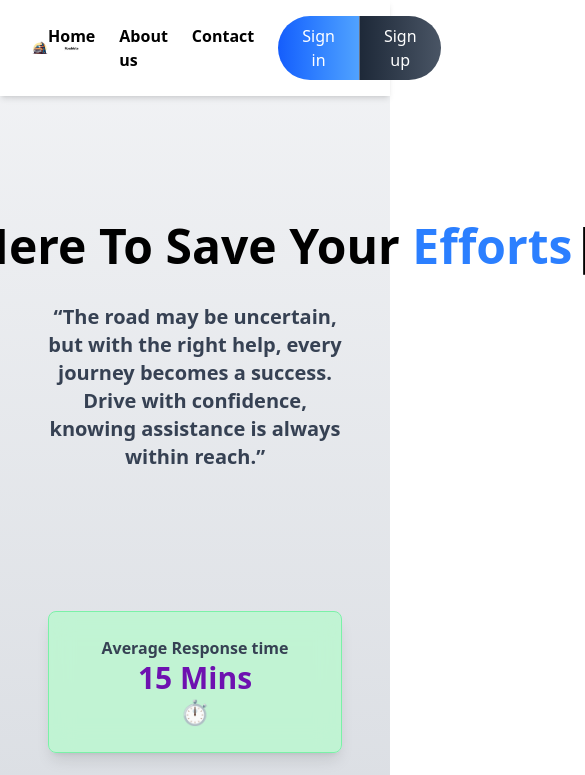
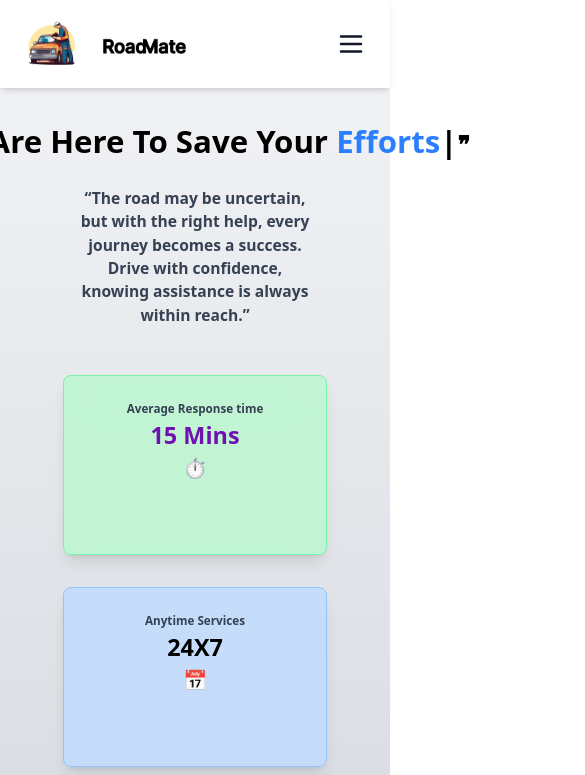
Before and after one commit to Jaypatel2006/Roadmate, a Next.js app: page / in a window 390 px wide. Shown: the top 775 px of the page, 585 px wide, since content can reach past the window. Built offline with nearby package versions, Linux system fonts and the light colour scheme; a web font is replaced by a local one.

Commit message:
responsiveness

```diff
--- a/app/navbar.jsx
+++ b/app/navbar.jsx
@@ -1,8 +1,11 @@
 "use client";
-import React, { useState, useEffect } from "react";
+import { useState, useEffect } from "react";
+import { motion, AnimatePresence } from "framer-motion";
+import { Menu, X } from "lucide-react";
 
 const Navbar = () => {
   const [isScrolled, setIsScrolled] = useState(false);
+  const [isOpen, setIsOpen] = useState(false);
 
   useEffect(() => {
     const handleScroll = () => {
@@ -15,7 +18,7 @@ const Navbar = () => {
 
   return (
     <nav
-      className={`fixed top-0 left-0 w-full px-8 py-4 flex justify-between items-center z-50 transition-all duration-300 ${
+      className={`fixed top-0 left-0 w-full px-6 md:px-12 py-4 flex justify-between items-center z-50 transition-all duration-300 ${
         isScrolled
           ? "bg-white/30 backdrop-blur-xl shadow-lg border-b border-gray-300"
           : "bg-white shadow-md"
@@ -26,40 +29,78 @@ const Navbar = () => {
         <img
           src="logo.jpg"
           alt="RoadMate Logo"
-          className="w-16 h-16 object-contain rounded-3xl"
+          className="w-14 md:w-16 h-14 md:h-16 object-contain rounded-3xl"
         />
         <img
           src="name.jpg"
           alt="RoadMate"
-          className="h-12 object-contain rounded-xl"
+          className="h-10 md:h-12 object-contain rounded-xl"
         />
       </div>
 
-      {/* Right Side - Navigation Links & Buttons */}
-      <div className="flex items-center gap-6">
-        {/* Navigation Links */}
-        <div className="flex gap-6">
+      {/* Desktop Navigation */}
+      <div className="hidden md:flex items-center gap-8">
         {["Home", "About us", "Contact"].map((link, index) => (
           <a
             key={index}
             href="#"
-              className="text-black font-semibold transition-transform transform hover:scale-105 hover:text-blue-600 duration-300"
+            className="text-black font-semibold transition-all transform hover:scale-105 hover:text-blue-600 duration-300"
           >
             {link}
           </a>
         ))}
       </div>
 
-        {/* Buttons */}
-        <div className="flex">
-          <button className="bg-gradient-to-r from-blue-600 to-blue-400 text-white px-6 py-2 rounded-l-full cursor-pointer hover:brightness-110 transition-all duration-300">
+      {/* Buttons for Desktop */}
+      <div className="hidden md:flex">
+        <button className="bg-gradient-to-r from-blue-600 to-blue-400 text-white px-5 py-2 rounded-l-full cursor-pointer hover:brightness-110 transition-all duration-300">
           Sign in
         </button>
-          <button className="bg-gradient-to-r from-gray-800 to-gray-600 text-white px-6 py-2 rounded-r-full border-l border-gray-500 cursor-pointer hover:brightness-110 transition-all duration-300">
+        <button className="bg-gradient-to-r from-gray-800 to-gray-600 text-white px-5 py-2 rounded-r-full border-l border-gray-500 cursor-pointer hover:brightness-110 transition-all duration-300">
           Sign up
         </button>
       </div>
+
+      {/* Mobile Menu Button */}
+      <button
+        className="md:hidden text-gray-900"
+        onClick={() => setIsOpen(!isOpen)}
+      >
+        {isOpen ? <X size={30} /> : <Menu size={30} />}
+      </button>
+
+      {/* Mobile Menu */}
+      <AnimatePresence>
+        {isOpen && (
+          <motion.div
+            initial={{ opacity: 0, y: -20 }}
+            animate={{ opacity: 1, y: 0 }}
+            exit={{ opacity: 0, y: -20 }}
+            className="absolute top-16 left-0 w-full bg-white shadow-md border-b border-gray-300 flex flex-col items-center space-y-6 py-6 md:hidden"
+          >
+            {["Home", "About us", "Contact"].map((link, index) => (
+              <a
+                key={index}
+                href="#"
+                className="text-black font-semibold text-lg transition-all transform hover:scale-105 hover:text-blue-600 duration-300"
+                onClick={() => setIsOpen(false)}
+              >
+                {link}
+              </a>
+            ))}
+
+            {/* Mobile Buttons */}
+            <div className="flex flex-col w-3/4 gap-3">
+              <button className="bg-gradient-to-r from-blue-600 to-blue-400 text-white px-5 py-2 rounded-full cursor-pointer hover:brightness-110 transition-all duration-300">
+                Sign in
+              </button>
+              <button className="bg-gradient-to-r from-gray-800 to-gray-600 text-white px-5 py-2 rounded-full cursor-pointer hover:brightness-110 transition-all duration-300">
+                Sign up
+              </button>
             </div>
+          </motion.div>
+        )}
+      </AnimatePresence>
     </nav>
   );
 };
--- a/app/page.jsx
+++ b/app/page.jsx
@@ -33,60 +33,58 @@ export default function Home() {
   }, [text, isDeleting, index, words]);
 
   return (
-    <div className="flex flex-col items-center justify-start h-screen px-6 text-center mt-40">
+    <div className="flex flex-col items-center justify-start min-h-screen w-full px-6 text-center mt-20 md:mt-32">
       {/* Main Animated Text */}
       <motion.h1
-
-        className="font-extrabold text-5xl md:text-7xl text-black leading-snug whitespace-nowrap"
+        className="font-extrabold text-[8vw] md:text-[6vw] lg:text-[5vw] xl:text-[4vw] text-black leading-snug whitespace-nowrap"
         animate={{ opacity: [0, 1], scale: [0.9, 1] }}
         transition={{ duration: 1 }}
       >
-        <span className="text-7xl text-black">❝</span>
-        We Are Here To Save Your{" "}
+        <span className="text-[6vw] md:text-[5vw] text-black">❝</span>
+        We Are Here To Save Your {" "}
         <span className="text-blue-500">{text}</span>
         <span className={cursorBlink ? "animate-blink text-black" : "text-black"}>|</span>
-        <span className="text-7xl text-black">❞</span>
+        <span className="text-[6vw] md:text-[5vw] text-black">❞</span>
       </motion.h1>
 
       {/* Quote Below */}
-      <p className="mt-6 text-xl md:text-2xl text-gray-700 max-w-2xl font-bold">
+      <p className="mt-6 text-[4vw] md:text-[2.5vw] lg:text-[2vw] text-gray-700 max-w-[80%] font-bold">
         “The road may be uncertain, but with the right help, every journey becomes a success.
         Drive with confidence, knowing assistance is always within reach.”
       </p>
 
       {/* Cards Section */}
-      <div className="grid grid-cols-1 md:grid-cols-3 gap-6 mt-35 w-full max-w-5xl">
+      <div className="grid grid-cols-1 md:grid-cols-3 gap-8 mt-12 w-[90%] max-w-[1200px]">
         {/* Card 1 */}
         <motion.div
-          className="p-6 rounded-lg shadow-lg bg-green-200/80 backdrop-blur-md border border-green-300"
+          className=" p-6 rounded-lg shadow-lg bg-green-200/80 backdrop-blur-md border border-green-300 min-h-[180px]"
           whileHover={{ scale: 1.05 }}
         >
-          <h3 className="text-gray-700 font-semibold">Average Response time</h3>
-          <p className="text-3xl font-bold text-purple-800">15 Mins</p>
-          <span className="text-2xl">⏱️</span>
+          <h3 className="text-gray-700 font-semibold text-[3vw] md:text-[1.5vw]">Average Response time</h3>
+          <p className="text-[6vw] md:text-[3vw] font-bold text-purple-800">15 Mins</p>
+          <span className="text-[5vw] md:text-[2vw]">⏱️</span>
         </motion.div>
 
         {/* Card 2 */}
         <motion.div
-          className="p-6 rounded-lg shadow-lg bg-blue-200/80 backdrop-blur-md border border-blue-300"
+          className="p-6 rounded-lg shadow-lg bg-blue-200/80 backdrop-blur-md border border-blue-300 min-h-[180px]"
           whileHover={{ scale: 1.05 }}
         >
-          <h3 className="text-gray-700 font-semibold">Anytime Services</h3>
-          <p className="text-3xl font-bold text-black">24X7</p>
-          <span className="text-2xl">📅</span>
+          <h3 className="text-gray-700 font-semibold text-[3vw] md:text-[1.5vw]">Anytime Services</h3>
+          <p className="text-[6vw] md:text-[3vw] font-bold text-black">24X7</p>
+          <span className="text-[5vw] md:text-[2vw]">📅</span>
         </motion.div>
 
         {/* Card 3 */}
         <motion.div
-          className="p-6 rounded-lg shadow-lg bg-red-200/80 backdrop-blur-md border border-red-300"
+          className="p-6 rounded-lg shadow-lg bg-red-200/80 backdrop-blur-md border border-red-300 min-h-[180px]"
           whileHover={{ scale: 1.05 }}
         >
-          <h3 className="text-gray-700 font-semibold">Certified Technicians</h3>
-          <p className="text-3xl font-bold text-green-800">2000+</p>
-          <span className="text-2xl">🔧</span>
+          <h3 className="text-gray-700 font-semibold text-[3vw] md:text-[1.5vw]">Certified Technicians</h3>
+          <p className="text-[6vw] md:text-[3vw] font-bold text-green-800">2000+</p>
+          <span className="text-[5vw] md:text-[2vw]">🔧</span>
         </motion.div>
       </div>
-
 
       {/* Blinking Cursor Animation */}
       <style>
--- a/package.json
+++ b/package.json
@@ -11,6 +11,7 @@
   "dependencies": {
     "daisyui": "^5.0.9",
     "framer-motion": "^12.5.0",
+    "lucide-react": "^0.483.0",
     "next": "15.2.3",
     "react": "^19.0.0",
     "react-dom": "^19.0.0"
```
Also changed, not shown: 1 other file (tests, documents, lock files or other folders). Lines whose indentation alone changed are shown as unchanged.
